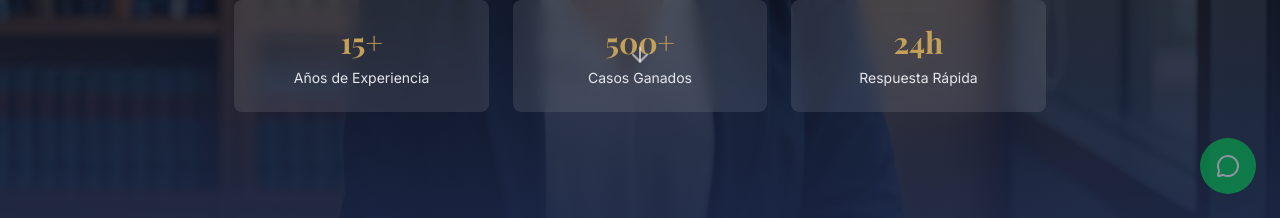
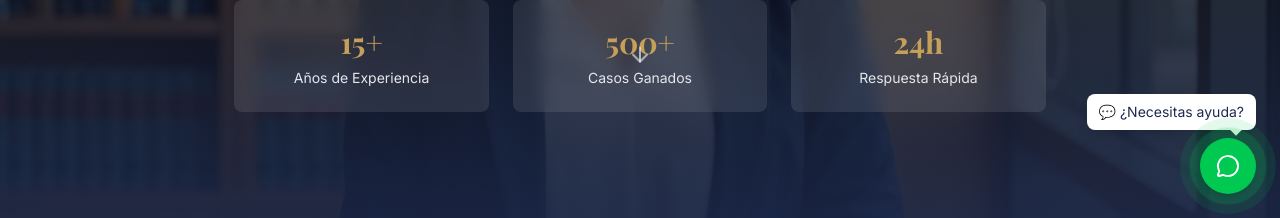
Before and after one commit to yoanybritocuba-collab/legal-website, a Next.js app: page / in a window 1280 px wide. Shown: the part 582-800 px from the top of the page. Built offline with nearby package versions, Linux system fonts and the light colour scheme; no server answers; a web font is replaced by a local one.

Commit message:
WhatsApp con ondas y contactos ejecutables

```diff
--- a/components/footer.tsx
+++ b/components/footer.tsx
@@ -1,5 +1,4 @@
 import { Scale, MapPin, Phone, Mail, Clock } from "lucide-react"
-import Link from "next/link"
 
 export function Footer() {
   return (
@@ -20,11 +19,11 @@ export function Footer() {
               </div>
             </div>
             <p className="mt-4 font-[family-name:var(--font-inter)] text-sm text-gray-300">
-              Justicia y excelencia legal a tu servicio. Más de 15 años defendiendo tus derechos con dedicación y profesionalismo.
+              Justicia y excelencia legal a tu servicio. Más de 15 años defendiendo tus derechos.
             </p>
           </div>
 
-          {/* Columna 2: Contacto - TODOS EJECUTABLES */}
+          {/* Columna 2: Contacto (TODOS EJECUTABLES) */}
           <div>
             <h3 className="font-[family-name:var(--font-playfair)] text-lg font-bold text-gold mb-4">
               Contacto
@@ -33,7 +32,7 @@ export function Footer() {
               <li className="flex items-start gap-3">
                 <MapPin className="h-5 w-5 text-gold shrink-0 mt-0.5" />
                 <a
-                  href="https://maps.google.com/?q=C/Bailén 92 Entlo. 3a esc. izqda, 08009 Barcelona"
+                  href="https://maps.google.com/?q=C/Bailén+92+Entlo.+3a+esc.+izqda,+08009+Barcelona"
                   target="_blank"
                   rel="noopener noreferrer"
                   className="hover:text-gold transition-colors"
@@ -43,20 +42,26 @@ export function Footer() {
               </li>
               <li className="flex items-center gap-3">
                 <Phone className="h-5 w-5 text-gold shrink-0" />
-                <a href="tel:+34604173477" className="hover:text-gold transition-colors">
+                <a
+                  href="tel:+34604173477"
+                  className="hover:text-gold transition-colors"
+                >
                   +34 604 173 477
                 </a>
               </li>
               <li className="flex items-center gap-3">
                 <Mail className="h-5 w-5 text-gold shrink-0" />
-                <a href="mailto:loyanzules@icab.cat" className="hover:text-gold transition-colors break-all">
+                <a
+                  href="mailto:loyanzules@icab.cat"
+                  className="hover:text-gold transition-colors break-all"
+                >
                   loyanzules@icab.cat
                 </a>
               </li>
             </ul>
           </div>
 
-          {/* Columna 3: Horario - SOLO LUNES A VIERNES */}
+          {/* Columna 3: Horario */}
           <div>
             <h3 className="font-[family-name:var(--font-playfair)] text-lg font-bold text-gold mb-4">
               Horario
@@ -72,7 +77,7 @@ export function Footer() {
             </ul>
           </div>
 
-          {/* Columna 4: Enlaces rápidos */}
+          {/* Columna 4: Enlaces */}
           <div>
             <h3 className="font-[family-name:var(--font-playfair)] text-lg font-bold text-gold mb-4">
               Enlaces
@@ -88,14 +93,6 @@ export function Footer() {
                   </a>
                 </li>
               ))}
-              <li className="mt-4">
-                <a
-                  href="/admin.html"
-                  className="text-gray-300 hover:text-gold transition-colors text-xs"
-                >
-                  Acceso privado
-                </a>
-              </li>
             </ul>
           </div>
         </div>
@@ -115,13 +112,10 @@ export function Footer() {
           </div>
         </div>
 
-        {/* Copyright y colegiatura */}
+        {/* Copyright */}
         <div className="mt-12 pt-8 border-t border-white/10 text-center font-[family-name:var(--font-inter)] text-sm text-gray-400">
           <p>© {new Date().getFullYear()} Loida Azules Suárez. Todos los derechos reservados.</p>
           <p className="mt-2 text-xs">Ilustre Colegio de la Abogacía de Barcelona - ICAB</p>
-          <p className="mt-1 text-xs text-gray-500">
-            C/ Bailén 92 Entlo. 3a esc. izqda · 08009 Barcelona · Tel. <a href="tel:+34604173477" className="hover:text-gold">+34 604 173 477</a>
-          </p>
         </div>
       </div>
     </footer>
--- a/components/whatsapp-button.tsx
+++ b/components/whatsapp-button.tsx
@@ -5,44 +5,22 @@ import { MessageCircle } from 'lucide-react';
 
 export function WhatsAppButton() {
   const [isClient, setIsClient] = useState(false);
-  const [showPulse, setShowPulse] = useState(true);
-  const [isWorkingHours, setIsWorkingHours] = useState(true);
+  const [isHovered, setIsHovered] = useState(false);
+  const [showTooltip, setShowTooltip] = useState(false);
 
   useEffect(() => {
     setIsClient(true);
-  }, []);
 
-  useEffect(() => {
-    const checkHours = () => {
-      const now = new Date();
-      const day = now.getDay();
-      const hour = now.getHours();
-      const minutes = now.getMinutes();
-      const currentTime = hour + minutes / 60;
-
-      if (day >= 1 && day <= 5) {
-        const isMorning = currentTime >= 9 && currentTime < 14;
-        const isAfternoon = currentTime >= 16 && currentTime < 19;
-        setIsWorkingHours(isMorning || isAfternoon);
-      } else {
-        setIsWorkingHours(false);
-      }
-    };
-
-    checkHours();
-    const interval = setInterval(checkHours, 60000);
-    return () => clearInterval(interval);
+    // Mostrar tooltip después de 3 segundos
+    const timer = setTimeout(() => setShowTooltip(true), 3000);
+    return () => clearTimeout(timer);
   }, []);
 
   const phoneNumber = "34604173477";
-  const message = "Hola%20necesito%20información%20sobre%20una%20consulta%20legal.";
+  const message = encodeURIComponent("Hola, necesito información sobre una consulta legal.");
   const whatsappUrl = `https://wa.me/${phoneNumber}?text=${message}`;
 
   const openWhatsApp = () => {
-    if (!isWorkingHours) {
-      alert('Horario de atención: Lunes a Viernes 9:00-14:00 y 16:00-19:00');
-      return;
-    }
     window.open(whatsappUrl, '_blank');
   };
 
@@ -51,29 +29,35 @@ export function WhatsAppButton() {
   return (
     <div className="fixed bottom-6 right-6 z-50">
       <div className="relative">
-        {/* Efecto de ondas de radio */}
-        {showPulse && isWorkingHours && (
-          <>
-            <div className="absolute inset-0 rounded-full bg-green-500 opacity-40 animate-ping" style={{ animationDuration: '3s' }} />
-            <div className="absolute inset-0 rounded-full bg-green-500 opacity-30 animate-ping" style={{ animationDuration: '3s', animationDelay: '0.5s' }} />
-            <div className="absolute inset-0 rounded-full bg-green-500 opacity-20 animate-ping" style={{ animationDuration: '3s', animationDelay: '1s' }} />
-          </>
+        {/* Tooltip flotante */}
+        {showTooltip && (
+          <div className="absolute bottom-full right-0 mb-2 bg-white text-navy text-sm py-2 px-3 rounded-lg shadow-lg whitespace-nowrap">
+            💬 ¿Necesitas ayuda?
+            <div className="absolute bottom-0 right-4 transform translate-y-1/2 rotate-45 w-2 h-2 bg-white"></div>
+          </div>
         )}
 
+        {/* Efecto de ondas de radio (tres capas) */}
+        <div className="absolute inset-0 rounded-full bg-green-500 opacity-40 animate-ping" style={{ animationDuration: '3s' }} />
+        <div className="absolute inset-0 rounded-full bg-green-500 opacity-30 animate-ping" style={{ animationDuration: '3s', animationDelay: '0.5s' }} />
+        <div className="absolute inset-0 rounded-full bg-green-500 opacity-20 animate-ping" style={{ animationDuration: '3s', animationDelay: '1s' }} />
+
         {/* Botón principal */}
-        <button
-          onClick={openWhatsApp}
+        <a
+          href={whatsappUrl}
+          target="_blank"
+          rel="noopener noreferrer"
+          onMouseEnter={() => setIsHovered(true)}
+          onMouseLeave={() => setIsHovered(false)}
           className={`
             relative bg-green-500 text-white p-4 rounded-full shadow-lg
             transition-all duration-300 flex items-center justify-center
-            hover:scale-110 hover:opacity-100
-            ${isWorkingHours ? 'opacity-100 cursor-pointer' : 'opacity-50 cursor-not-allowed'}
+            ${isHovered ? 'scale-110 shadow-xl' : 'scale-100 shadow-md'}
           `}
           aria-label="Contactar por WhatsApp"
-          disabled={!isWorkingHours}
         >
           <MessageCircle size={24} />
-        </button>
+        </a>
       </div>
     </div>
   );
```
